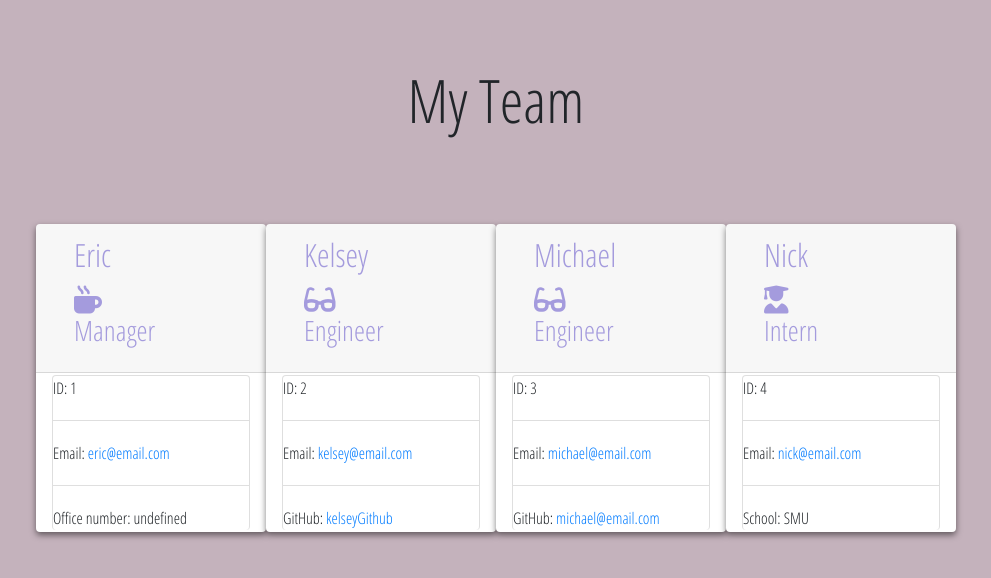
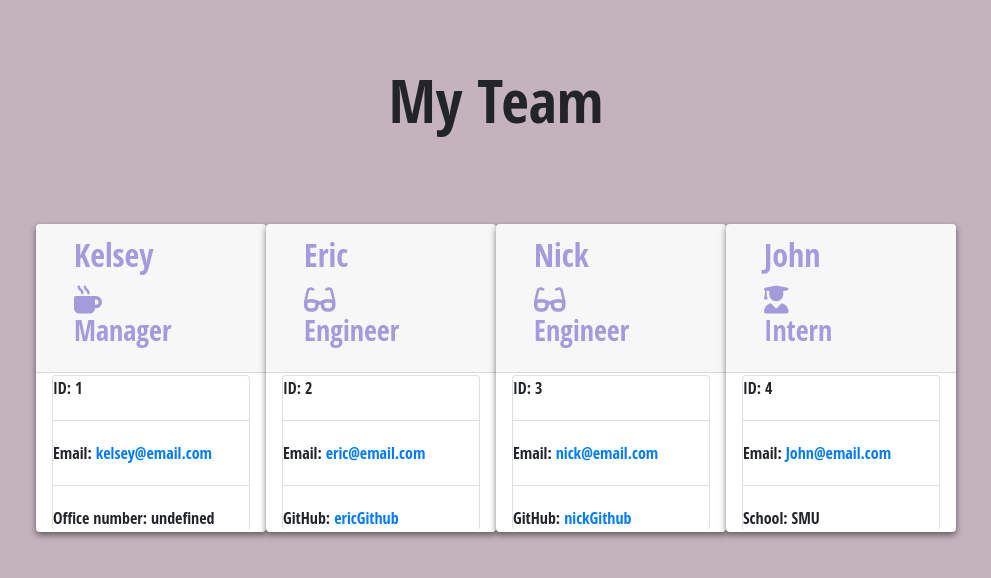
Before and after one commit to cynthia-dm1216/10-template-engine, a website: page 10-template-engine/output/team.html in a window 1280 px wide. Shown: the whole page, without its empty margins (144-1135 px from the left). Drawn offline with nearby package versions, Linux system fonts and the light colour scheme; files that its build step writes are made by us from their sources.

```diff
--- a/10-template-engine/output/team.html
+++ b/10-template-engine/output/team.html
@@ -8,12 +8,8 @@
     <title>My Team</title>
     <link rel="stylesheet" href="https://stackpath.bootstrapcdn.com/bootstrap/4.3.1/css/bootstrap.min.css"
         integrity="sha384-ggOyR0iXCbMQv3Xipma34MD+dH/1fQ784/j6cY/iJTQUOhcWr7x9JvoRxT2MZw1T" crossorigin="anonymous">
-
-    <link rel="stylesheet" href="../Assets/css/style.css">
-
+    <link rel="stylesheet" href="style.css">
     <script src="https://kit.fontawesome.com/c502137733.js"></script>
-     <!-- Google Fonts-->
-     <link href="https://fonts.googleapis.com/css2?family=Open+Sans+Condensed:ital,wght@0,300;1,300&display=swap" rel="stylesheet">
 </head>
 
 <body>
@@ -29,52 +25,52 @@
             <div class="team-area col-12 d-flex justify-content-center">
                 <div class=" employee-card">
     <div class="card-header">
-        <h2 class="card-title">Eric</h2>
+        <h2 class="card-title">Kelsey</h2>
         <h3 class="card-title"><i class="fas fa-mug-hot mr-2"></i>Manager</h3>
     </div>
     <div class="card-body">
         <ul class="list-group">
             <li class="list-group-item">ID: 1</li>
-            <li class="list-group-item">Email: <a href="mailto:eric@email.com">eric@email.com</a></li>
+            <li class="list-group-item">Email: <a href="mailto:kelsey@email.com">kelsey@email.com</a></li>
             <li class="list-group-item">Office number: undefined</li>
         </ul>
     </div>
 </div>
 <div class="employee-card">
     <div class="card-header">
-        <h2 class="card-title">Kelsey</h2>
+        <h2 class="card-title">Eric</h2>
         <h3 class="card-title"><i class="fas fa-glasses mr-2"></i>Engineer</h3>
     </div>
     <div class="card-body">
         <ul class="list-group">
             <li class="list-group-item">ID: 2</li>
-            <li class="list-group-item">Email: <a href="mailto:kelsey@email.com">kelsey@email.com</a></li>
-            <li class="list-group-item">GitHub: <a href="https://github.com/kelseyGithub" target="_blank" rel="noopener noreferrer">kelseyGithub</a></li>
+            <li class="list-group-item">Email: <a href="mailto:eric@email.com">eric@email.com</a></li>
+            <li class="list-group-item">GitHub: <a href="https://github.com/ericGithub" target="_blank" rel="noopener noreferrer">ericGithub</a></li>
         </ul>
     </div>
 </div>
 <div class="employee-card">
     <div class="card-header">
-        <h2 class="card-title">Michael</h2>
+        <h2 class="card-title">Nick</h2>
         <h3 class="card-title"><i class="fas fa-glasses mr-2"></i>Engineer</h3>
     </div>
     <div class="card-body">
         <ul class="list-group">
             <li class="list-group-item">ID: 3</li>
-            <li class="list-group-item">Email: <a href="mailto:michael@email.com">michael@email.com</a></li>
-            <li class="list-group-item">GitHub: <a href="https://github.com/michael@email.com" target="_blank" rel="noopener noreferrer">michael@email.com</a></li>
+            <li class="list-group-item">Email: <a href="mailto:nick@email.com">nick@email.com</a></li>
+            <li class="list-group-item">GitHub: <a href="https://github.com/nickGithub" target="_blank" rel="noopener noreferrer">nickGithub</a></li>
         </ul>
     </div>
 </div>
 <div class=" employee-card">
     <div class="card-header">
-        <h2 class="card-title">Nick</h2>
+        <h2 class="card-title">John</h2>
         <h3 class="card-title"><i class="fas fa-user-graduate mr-2"></i>Intern</h3>
     </div>
     <div class="card-body">
         <ul class="list-group">
             <li class="list-group-item">ID: 4</li>
-            <li class="list-group-item">Email: <a href="mailto:nick@email.com">nick@email.com</a></li>
+            <li class="list-group-item">Email: <a href="mailto:John@email.com">John@email.com</a></li>
             <li class="list-group-item">School: SMU</li>
         </ul>
     </div>
```
Also changed, not shown: 10-template-engine/Assets/images/MyTeam.png (renamed from 10-template-engine/Assets/MyTeam.png), 10-template-engine/README.md, 1 other file.
